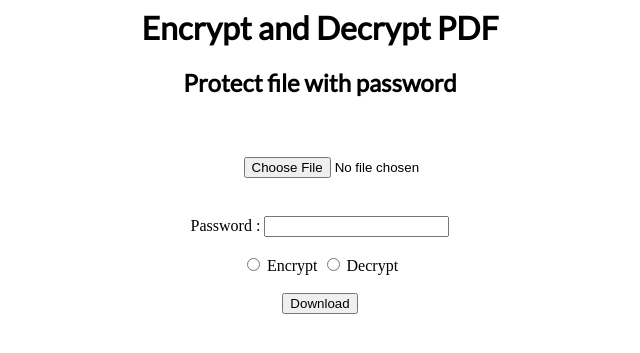
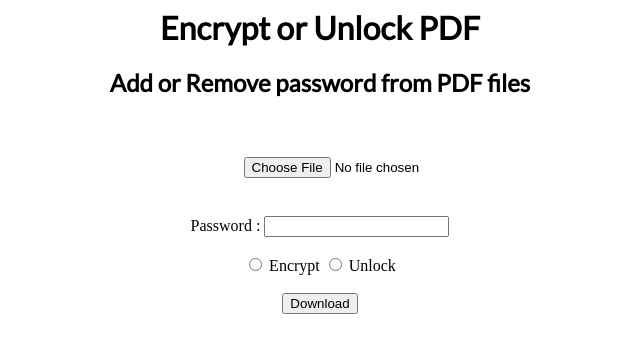
Before and after one commit to iManideep/Explorations, a Flask app: page / in a window 1280 px wide. Shown: the top 353 px of the page, without its empty margins (320-960 px from the left). Run offline with Flask 2, Linux system fonts and the light colour scheme.

Commit message:
Message and h1 text updated

```diff
--- a/Websites/PDF Encryption/Encryption.py
+++ b/Websites/PDF Encryption/Encryption.py
@@ -64,7 +64,7 @@ def upload_file():
                     else:
                         opened_file.close()
                         os.remove(fileName)
-                        return render_template('Encryption.html', message = "Please upload a PDF with encryption")
+                        return render_template('Encryption.html', message = "Please upload a PDF with password")
                 else:
                     return render_template('Encryption.html', message = "File doesn't exists")
 
@@ -94,7 +94,7 @@ def upload_file():
                     else:
                         opened_file.close()
                         os.remove(fileName)
-                        return render_template('Encryption.html', message = "Please upload a PDF without encryption")
+                        return render_template('Encryption.html', message = "Please upload a PDF without password")
                 else:
                     return render_template('Encryption.html', message = "File doesn't exists")
         except:
--- a/Websites/PDF Encryption/templates/Encryption.html
+++ b/Websites/PDF Encryption/templates/Encryption.html
@@ -10,8 +10,8 @@
         </style>
    </head>
    <body>
-      <h1>Encrypt and Decrypt PDF</h1>
-      <h2>Protect file with password</h2>
+      <h1>Encrypt or Unlock PDF</h1>
+      <h2>Add or Remove password from PDF files</h2>
       <form action = "/" method = "POST" enctype = "multipart/form-data"
          onsubmit="document.getElementById('message').innerHTML = ''; this.submit(); this.reset(); return false;">
          <input type = "file" name = "file" accept = ".pdf" class="foo" required/>
@@ -23,7 +23,7 @@
          <input type="radio" id="encrypt" name="EncryptionType" value="encrypt" required>
          <label for="encrypt">Encrypt</label>
          <input type="radio" id="decrypt" name="EncryptionType" value="decrypt" required>
-         <label for="decrypt">Decrypt</label>
+         <label for="decrypt">Unlock</label>
          <br/>
          <br/>
          <input type = "submit" value="Download"/>
```
